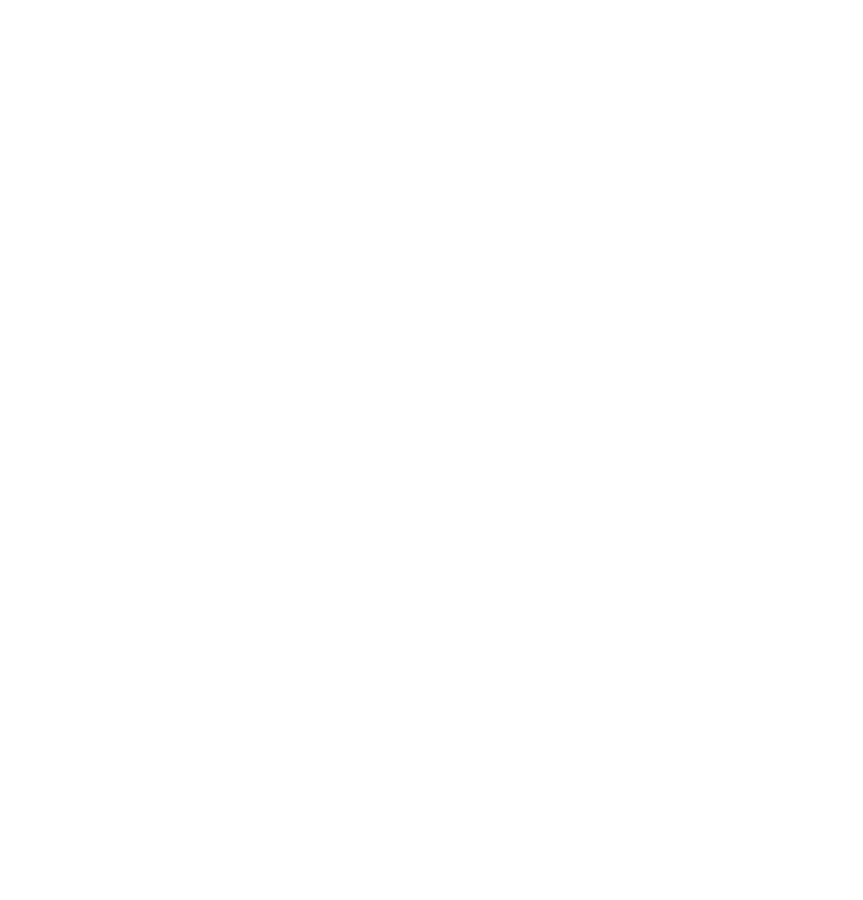
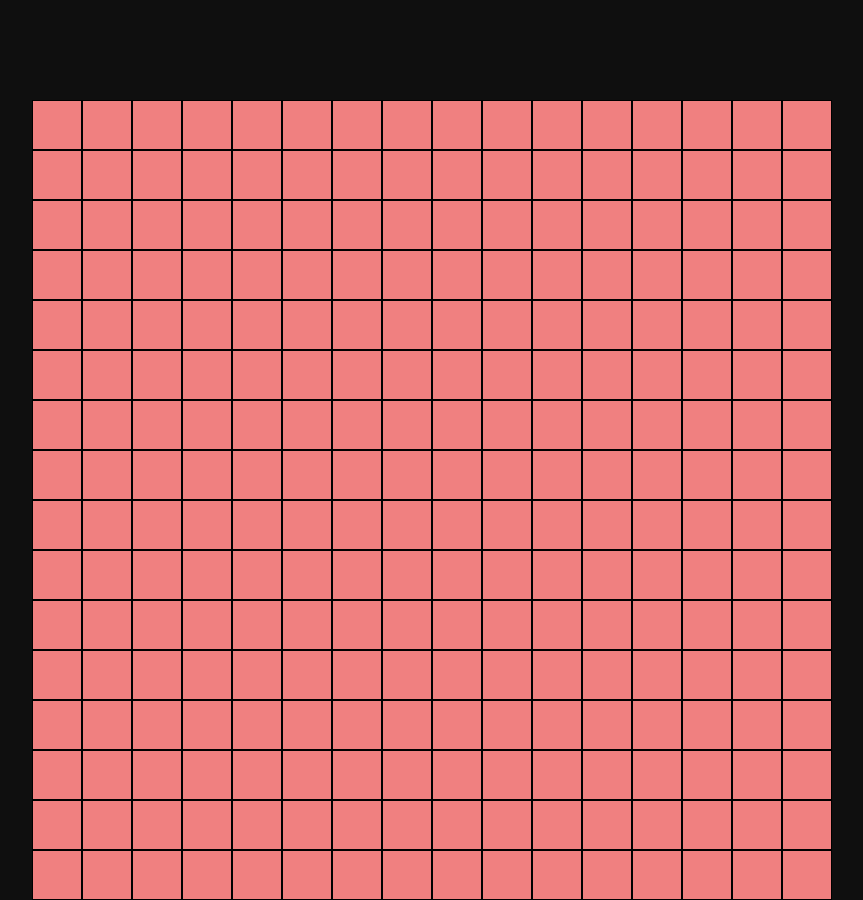
Before and after one commit to MonkiManja/etch-a-sketch, a plain HTML site: page index.html in a window 1280 px wide. Shown: the whole page, without its empty margins (208-1071 px from the left). Before the commit the page ends 800 px from the top, so only its background shows below. Drawn offline with Linux system fonts and the light colour scheme.

Commit message:
grid done

```diff
--- a/index.html
+++ b/index.html
@@ -6,8 +6,9 @@
     <meta name="viewport" content="width=device-width, initial-scale=1.0">
     <title>Etch-a-Sketch</title>
     <script src=main.js defer></script>
+    <link rel="stylesheet" href="styles.css">
 </head>
 <body>
-
+    <div id="canvas"> </div>
 </body>
 </html>
--- a/main.js
+++ b/main.js
@@ -0,0 +1,14 @@
+const canvas = document.getElementById("canvas");
+
+let grid_num = 16;
+
+for(let i = 0; i < grid_num ** 2; i++){
+    createPixel();
+}
+
+function createPixel(){
+    console.log("passd")
+    let newItem = document.createElement("div");
+    newItem.className = "testColor";
+    canvas.appendChild(newItem);
+}
--- a/styles.css
+++ b/styles.css
@@ -1,5 +1,28 @@
 * {
-    box-sizing: 0;
+    box-sizing: border-box;
     margin: 0;
     padding: 0;
 }
+
+body{
+    background-color: rgb(15,15,15);
+}
+
+.testColor {
+    background-color: lightcoral;
+    width: 50px;
+    height: 50px;
+    border-style: solid;
+    border-width: 1px;
+
+}
+
+#canvas{
+    margin-inline: auto;
+    margin-top: 100px;
+    width: 800px;
+    height: 800px;
+    display: grid;
+    grid-template-columns: auto auto auto auto auto auto auto auto auto auto auto auto auto auto auto auto;
+
+}
```
Also changed, not shown: 1 other file.
